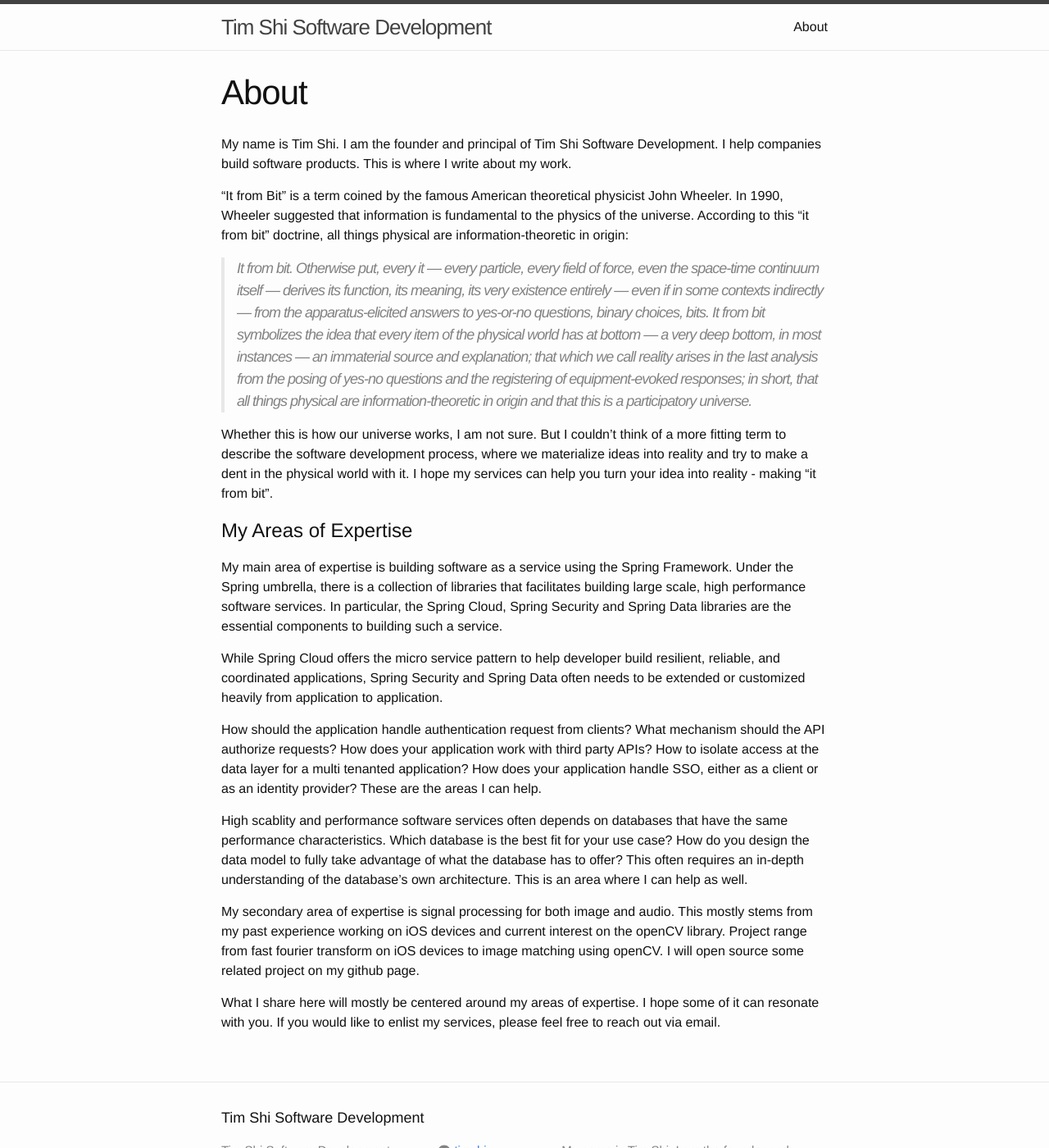
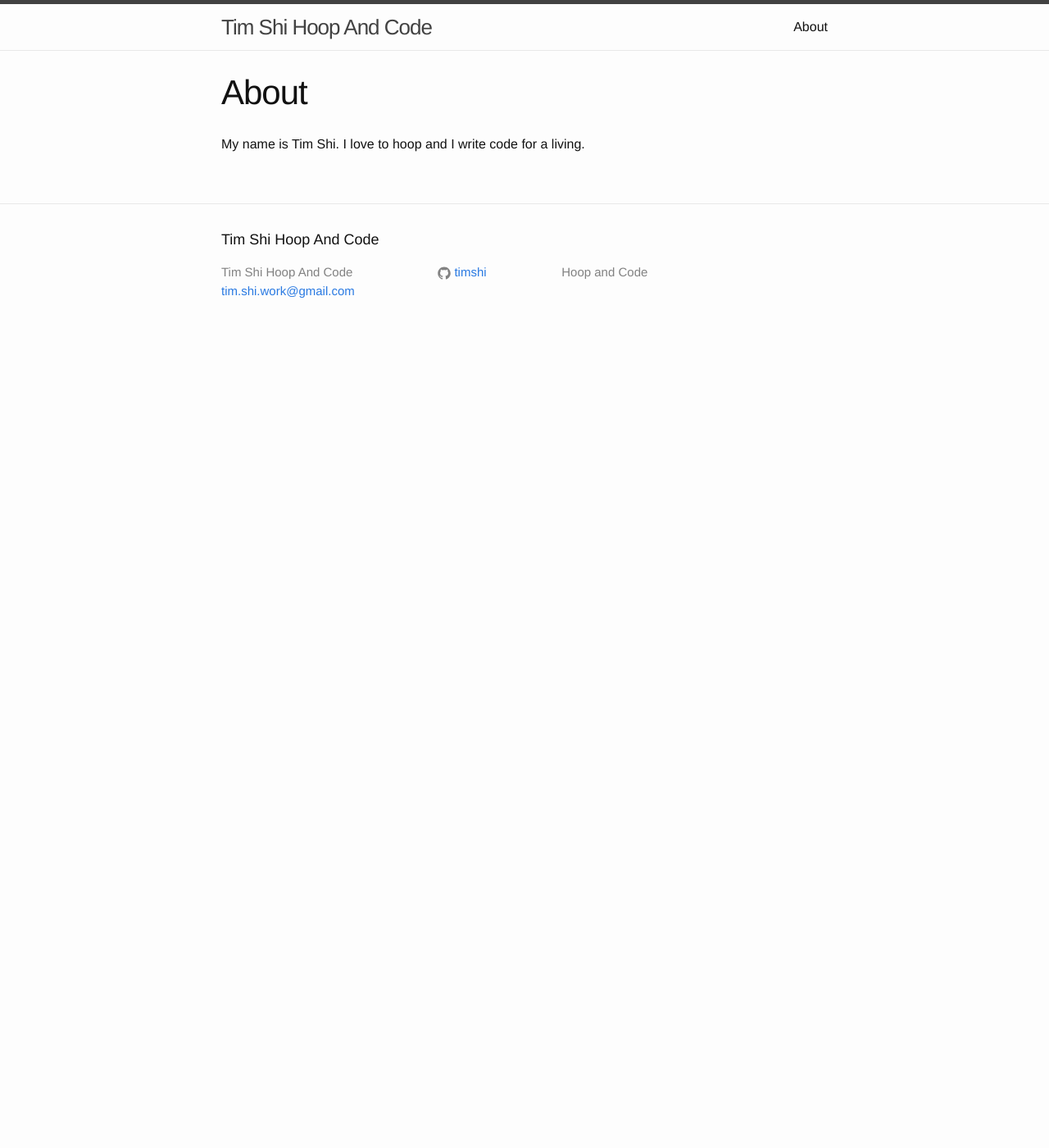
Before and after one commit to TimShi/timshi.github.io, a Jekyll site: the page built from about.md, in a window 1280 px wide and 1400 px high. Shown: the whole window at 82% size. Built offline with Jekyll 4.4.1, drawn with Linux system fonts in a browser that asks for light colours; some of the changed text lies outside the part shown.

```diff
--- a/_config.yml
+++ b/_config.yml
@@ -6,11 +6,10 @@
 # 'jekyll serve'. If you change this file, please restart the server process.
 
 # Site settings
-title: Tim Shi Software Development
+title: Tim Shi Hoop And Code
 email: tim.shi.work@gmail.com
 description: > # this means to ignore newlines until "baseurl:"
-  My name is Tim Shi. I am the founder and principal of Tim Shi Software Development. I help companies build software products.
-  This is a blog about my work - making "it" from bits.
+  Hoop and Code
 
 baseurl: "" # the subpath of your site, e.g. /blog
 url: "https://timshi.github.io" # the base hostname & protocol for your site
--- a/about.md
+++ b/about.md
@@ -4,24 +4,4 @@ title: About
 permalink: /about/
 ---
 
-My name is Tim Shi. I am the founder and principal of Tim Shi Software Development. I help companies build software products. This is where I write about my work.
-
-"It from Bit" is a term coined by the famous American theoretical physicist John Wheeler. In 1990, Wheeler suggested that information is fundamental to the physics of the universe. According to this "it from bit" doctrine, all things physical are information-theoretic in origin:
-
->It from bit. Otherwise put, every it — every particle, every field of force, even the space-time continuum itself — derives its function, its meaning, its very existence entirely — even if in some contexts indirectly — from the apparatus-elicited answers to yes-or-no questions, binary choices, bits. It from bit symbolizes the idea that every item of the physical world has at bottom — a very deep bottom, in most instances — an immaterial source and explanation; that which we call reality arises in the last analysis from the posing of yes-no questions and the registering of equipment-evoked responses; in short, that all things physical are information-theoretic in origin and that this is a participatory universe.
-
-Whether this is how our universe works, I am not sure. But I couldn't think of a more fitting term to describe the software development process, where we materialize ideas into reality and try to make a dent in the physical world with it. I hope my services can help you turn your idea into reality - making "it from bit".
-
-# My Areas of Expertise
-
-My main area of expertise is building software as a service using the Spring Framework. Under the Spring umbrella, there is a collection of libraries that facilitates building large scale, high performance software services. In particular, the Spring Cloud, Spring Security and Spring Data libraries are the essential components to building such a service.
-
-While Spring Cloud offers the micro service pattern to help developer build resilient, reliable, and coordinated applications, Spring Security and Spring Data often needs to be extended or customized heavily from application to application.
-
-How should the application handle authentication request from clients? What mechanism should the API authorize requests? How does your application work with third party APIs? How to isolate access at the data layer for a multi tenanted application? How does your application handle SSO, either as a client or as an identity provider? These are the areas I can help.
-
-High scablity and performance software services often depends on databases that have the same performance characteristics. Which database is the best fit for your use case? How do you design the data model to fully take advantage of what the database has to offer? This often requires an in-depth understanding of the database's own architecture. This is an area where I can help as well.
-
-My secondary area of expertise is signal processing for both image and audio. This mostly stems from my past experience working on iOS devices and current interest on the openCV library. Project range from fast fourier transform on iOS devices to image matching using openCV. I will open source some related project on my github page.
-
-What I share here will mostly be centered around my areas of expertise. I hope some of it can resonate with you. If you would like to enlist my services, please feel free to reach out via email.
+My name is Tim Shi. I love to hoop and I write code for a living.
```
Also changed, not shown: _drafts/2021-01-07-topics.markdown (added, +50 -0 lines), _posts/2021-10-09-rimpark.markdown (added, +20 -0 lines), _drafts/2020-01-16-expertise.markdown (renamed from _posts/2020-01-16-expertise.markdown), 3 other files.
